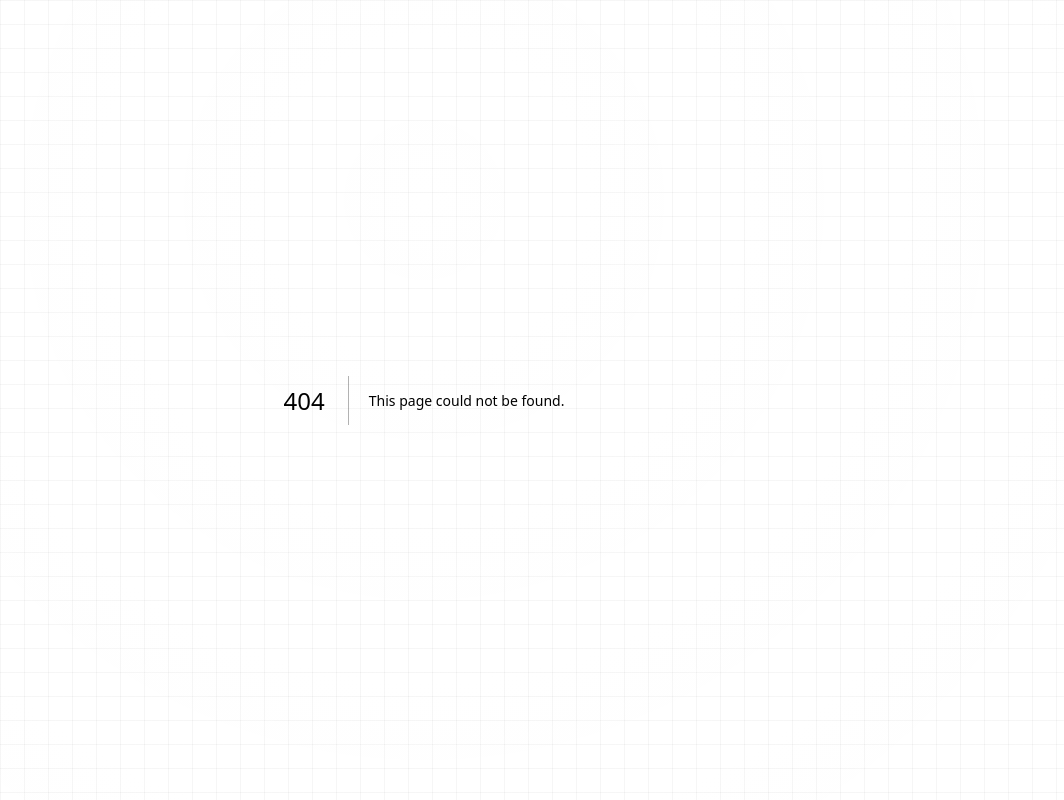
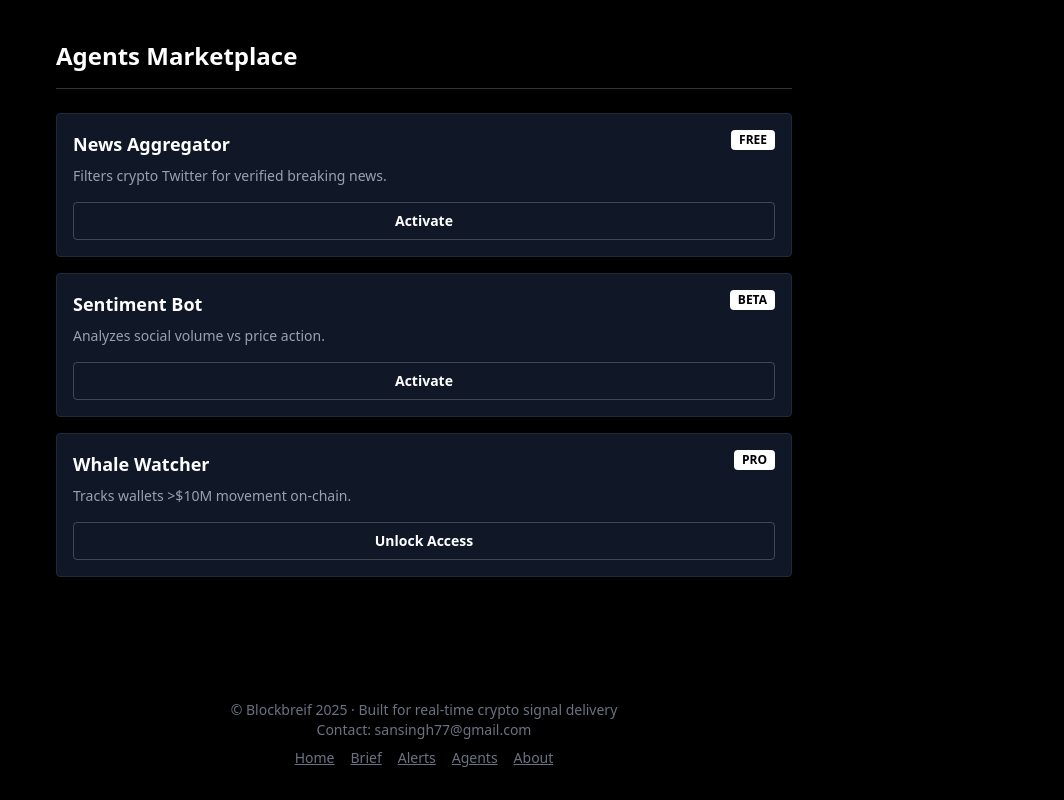
Before and after one commit to Burrah101/blockbrief-web, a Next.js app: page /agents in a window 1280 px wide. Before the commit this address had no page. Shown: the whole page, without its empty margins (216-1280 px from the left). Built offline with nearby package versions, Linux system fonts and the light colour scheme.

Commit message:
Final strict alignment v3

```diff
--- a/package.json
+++ b/package.json
@@ -9,12 +9,9 @@
     "lint": "eslint"
   },
   "dependencies": {
-    "clsx": "^2.1.1",
-    "framer-motion": "^12.23.26",
     "next": "16.1.1",
     "react": "19.2.3",
-    "react-dom": "19.2.3",
-    "tailwind-merge": "^3.4.0"
+    "react-dom": "19.2.3"
   },
   "devDependencies": {
     "@tailwindcss/postcss": "^4",
--- /dev/null
+++ b/src/app/agents/page.tsx
@@ -0,0 +1,27 @@
+export default function AgentsPage() {
+    const agents = [
+        { name: "News Aggregator", type: "FREE", desc: "Filters crypto Twitter for verified breaking news." },
+        { name: "Sentiment Bot", type: "BETA", desc: "Analyzes social volume vs price action." },
+        { name: "Whale Watcher", type: "PRO", desc: "Tracks wallets >$10M movement on-chain." },
+    ];
+
+    return (
+        <main className="px-4 py-10">
+            <h1 className="text-2xl font-bold mb-6 border-b border-white/20 pb-4">Agents Marketplace</h1>
+            <div className="grid gap-4">
+                {agents.map((agent) => (
+                    <div key={agent.name} className="bg-gray-900 border border-gray-800 p-4 rounded">
+                        <div className="flex justify-between items-start mb-2">
+                            <h3 className="font-bold text-lg">{agent.name}</h3>
+                            <span className="text-xs bg-white text-black px-2 py-0.5 rounded font-bold">{agent.type}</span>
+                        </div>
+                        <p className="text-gray-400 text-sm">{agent.desc}</p>
+                        <button className="mt-4 w-full border border-white/20 py-2 rounded text-sm hover:bg-white text-white hover:text-black transition-colors font-semibold">
+                            {agent.type === 'PRO' ? 'Unlock Access' : 'Activate'}
+                        </button>
+                    </div>
+                ))}
+            </div>
+        </main>
+    );
+}
--- /dev/null
+++ b/src/app/brief/page.tsx
@@ -0,0 +1,39 @@
+"use client";
+
+import { useEffect, useState } from 'react';
+import BriefCard from '@/components/BriefCard';
+
+type PriceData = {
+    usd: number;
+    usd_24h_change: number;
+};
+type Prices = { [key: string]: PriceData };
+
+export default function BriefPage() {
+    const [prices, setPrices] = useState<Prices | null>(null);
+
+    useEffect(() => {
+        fetch('/api/prices').then(res => res.json()).then(setPrices).catch(console.error);
+    }, []);
+
+    return (
+        <main className="px-4 py-10">
+            <h1 className="text-2xl font-bold mb-6 border-b border-white/20 pb-4">Live Brief</h1>
+
+            {!prices ? (
+                <div className="text-gray-500 animate-pulse">Scanning market data...</div>
+            ) : (
+                <div className="grid gap-4">
+                    {Object.entries(prices).map(([symbol, data]) => (
+                        <BriefCard
+                            key={symbol}
+                            symbol={symbol}
+                            price={data.usd}
+                            change={data.usd_24h_change}
+                        />
+                    ))}
+                </div>
+            )}
+        </main>
+    );
+}
--- a/src/app/globals.css
+++ b/src/app/globals.css
@@ -1,26 +1,12 @@
 @import "tailwindcss";
 
-:root {
-  --background: #ffffff;
-  --foreground: #171717;
-}
-
 @theme inline {
-  --color-background: var(--background);
-  --color-foreground: var(--foreground);
-  --font-sans: var(--font-space);
-  --font-mono: var(--font-mono);
-}
-
-@media (prefers-color-scheme: dark) {
-  :root {
-    --background: #0a0a0a;
-    --foreground: #ededed;
-  }
+  --color-background: #000000;
+  --color-foreground: #ffffff;
 }
 
 body {
-  background: var(--background);
-  color: var(--foreground);
-  font-family: Arial, Helvetica, sans-serif;
+  background-color: var(--color-background);
+  color: var(--color-foreground);
+  font-family: system-ui, -apple-system, BlinkMacSystemFont, "Segoe UI", Roboto, "Helvetica Neue", Arial, sans-serif;
 }
--- a/src/app/layout.tsx
+++ b/src/app/layout.tsx
@@ -1,20 +1,9 @@
 import type { Metadata } from "next";
-import { Space_Grotesk, JetBrains_Mono } from "next/font/google"; // Updated fonts
 import "./globals.css";
-
-const spaceGrotesk = Space_Grotesk({
-  subsets: ["latin"],
-  variable: "--font-space",
-});
-
-const jetbrainsMono = JetBrains_Mono({
-  subsets: ["latin"],
-  variable: "--font-mono",
-});
 
 export const metadata: Metadata = {
   title: "Blockbreif",
-  description: "Crypto market briefs and alerts in under 60 seconds.",
+  description: "Signal. No noise.",
 };
 
 export default function RootLayout({
@@ -24,11 +13,21 @@
 }>) {
   return (
     <html lang="en">
-      <body className={`${spaceGrotesk.variable} ${jetbrainsMono.variable} bg-black font-sans text-white antialiased overflow-x-hidden selection:bg-white/20`}>
-        {/* Subtle Background Grid */}
-        <div className="fixed inset-0 z-[-1] pointer-events-none bg-[linear-gradient(to_right,#80808012_1px,transparent_1px),linear-gradient(to_bottom,#80808012_1px,transparent_1px)] bg-[size:24px_24px]"></div>
-        <div className="fixed inset-0 z-[-1] pointer-events-none bg-[radial-gradient(circle_800px_at_50%_200px,#ffffff05,transparent)]"></div>
-        {children}
+      <body className="bg-black text-white font-sans antialiased">
+        <div className="max-w-[768px] mx-auto min-h-screen flex flex-col">
+          {children}
+          <footer className="text-sm text-gray-500 text-center py-8 mt-auto">
+            <p>© Blockbreif 2025 · Built for real-time crypto signal delivery</p>
+            <p>Contact: sansingh77@gmail.com</p>
+            <div className="flex justify-center gap-4 mt-2">
+              <a href="/" className="underline">Home</a>
+              <a href="/brief" className="underline">Brief</a>
+              <a href="/alerts" className="underline">Alerts</a>
+              <a href="/agents" className="underline">Agents</a>
+              <a href="/about" className="underline">About</a>
+            </div>
+          </footer>
+        </div>
       </body>
     </html>
   );
--- a/src/app/page.tsx
+++ b/src/app/page.tsx
@@ -1,77 +1,41 @@
-"use client";
-
 import Link from 'next/link';
-import PriceTicker from '@/components/PriceTicker';
-import { motion } from 'framer-motion';
 
 export default function Page() {
   return (
-    <main className="min-h-screen flex flex-col items-center justify-center relative px-6 py-20">
-
-      {/* Hero Section */}
-      <motion.div
-        initial={{ opacity: 0, y: 20 }}
-        animate={{ opacity: 1, y: 0 }}
-        transition={{ duration: 0.8 }}
-        className="text-center mb-16 max-w-3xl"
-      >
-        <span className="inline-block py-1 px-3 rounded-full bg-white/5 border border-white/10 text-xs font-mono mb-6 text-gray-400">
-          v1.0.0 // SYSTEM ONLINE
-        </span>
-        <h1 className="text-6xl md:text-8xl font-bold mb-6 tracking-tighter bg-clip-text text-transparent bg-gradient-to-b from-white to-white/40">
-          Blockbreif
-        </h1>
-        <p className="text-xl md:text-2xl text-gray-400 max-w-xl mx-auto leading-relaxed">
-          Crypto market briefs, alerts, and narratives — delivered in <span className="text-white font-semibold">under 60 seconds</span>.
-        </p>
-      </motion.div>
-
-      {/* Ticker Section */}
-      <div className="w-full relative z-10 mb-24">
-        <PriceTicker />
-      </div>
-
-      {/* Subscribe Section */}
-      <motion.section
-        initial={{ opacity: 0 }}
-        whileInView={{ opacity: 1 }}
-        viewport={{ once: true }}
-        className="text-center max-w-md w-full relative z-10"
-      >
-        <h2 className="text-2xl font-semibold mb-3">Get Signal. No Noise.</h2>
-        <p className="text-sm text-gray-500 mb-8">
-          Subscribe to receive instant push alerts when crypto moves.
+    <main className="flex flex-col items-center justify-center flex-1 px-6 py-20 text-center">
+      <h1 className="text-4xl font-bold mb-4">Blockbreif</h1>
+      <p className="text-lg opacity-80 max-w-xl mb-10">
+        Crypto market briefs, alerts, and narratives — delivered in under 60 seconds.
       </p>
 
-        <form action="https://blockbreif.substack.com/subscribe" method="post" target="_blank" className="relative group">
-          <div className="absolute -inset-1 bg-gradient-to-r from-white/20 to-gray-500/20 rounded-lg blur opacity-25 group-hover:opacity-50 transition duration-1000"></div>
-          <div className="relative flex bg-black rounded-lg border border-white/10 p-1">
+      <section className="w-full max-w-md">
+        <form action="https://blockbreif.substack.com/subscribe" method="post" target="_blank" className="flex shadow-sm">
           <input
             type="email"
             name="email"
             placeholder="you@example.com"
+            className="flex-1 border px-4 py-2 rounded-l text-black focus:outline-none"
             required
-              className="bg-transparent flex-1 px-4 py-3 outline-none text-white placeholder-gray-600 font-mono text-sm"
           />
-            <button
-              type="submit"
-              className="bg-white text-black px-6 py-2 rounded font-bold hover:bg-gray-200 transition-colors uppercase text-xs tracking-wider"
-            >
+          <button type="submit" className="bg-white text-black px-6 py-2 rounded-r font-semibold hover:bg-gray-200 transition-colors">
             Subscribe
           </button>
+        </form>
+        <p className="text-xs text-gray-500 mt-2">
+          Join the radar. No noise.
+        </p>
+      </section>
+
+      <div className="grid grid-cols-2 gap-4 mt-16 w-full max-w-sm">
+        <Link href="/brief" className="block p-4 border border-white/20 rounded hover:bg-white/10 transition">
+          <h3 className="font-bold">Live Brief</h3>
+          <p className="text-xs text-gray-400">Market Data</p>
+        </Link>
+        <Link href="/alerts" className="block p-4 border border-white/20 rounded hover:bg-white/10 transition">
+          <h3 className="font-bold">Alerts</h3>
+          <p className="text-xs text-gray-400">Movement Radar</p>
+        </Link>
       </div>
-        </form>
-      </motion.section>
-
-      {/* Footer */}
-      <footer className="text-xs text-center text-gray-600 py-10 mt-20 font-mono">
-        <p>© BLOCKBREIF 2025 · REAL-TIME SIGNAL DELIVERY</p>
-        <div className="flex justify-center gap-4 mt-4 opacity-50">
-          <a href="mailto:sansingh77@gmail.com" className="hover:text-white transition-colors">CONTACT</a>
-          <span>·</span>
-          <Link href="/about" className="hover:text-white transition-colors">ABOUT</Link>
-        </div>
-      </footer>
     </main>
   );
 }
--- /dev/null
+++ b/src/components/BriefCard.tsx
@@ -0,0 +1,14 @@
+export default function BriefCard({ symbol, price, change }: { symbol: string, price: number, change: number }) {
+    const isPositive = change >= 0;
+    return (
+        <div className="bg-white text-black p-4 rounded shadow-sm border border-gray-100">
+            <div className="flex justify-between items-center mb-1">
+                <h2 className="text-xl font-bold uppercase">{symbol}</h2>
+                <span className={`text-sm font-semibold ${isPositive ? 'text-green-600' : 'text-red-600'}`}>
+                    {isPositive ? '+' : ''}{change.toFixed(2)}% / 24h
+                </span>
+            </div>
+            <p className="text-sm font-medium opacity-80">Price: ${price.toLocaleString()}</p>
+        </div>
+    );
+}
```
Also changed, not shown: src/app/alerts/page.tsx (added, +55 -0 lines), 1 other file (tests, documents, lock files or other folders). Lines whose indentation alone changed are shown as unchanged.
